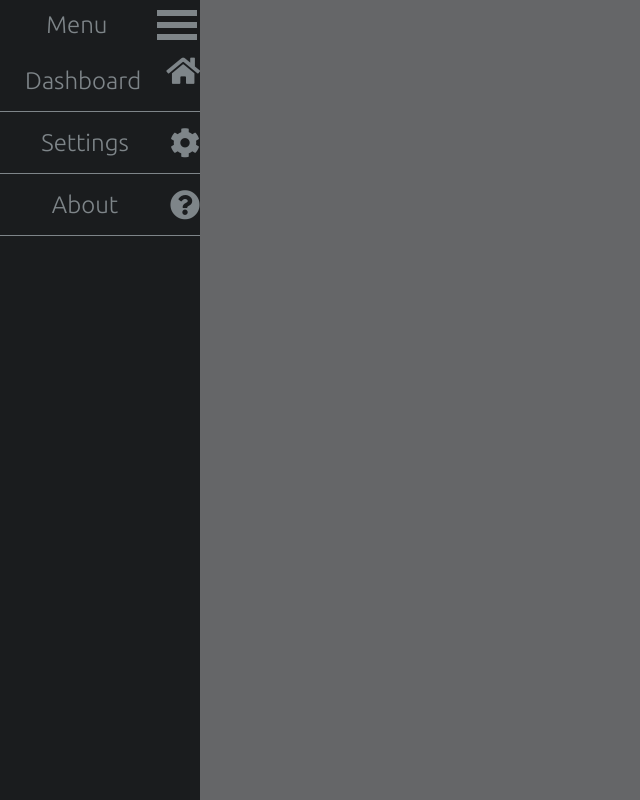
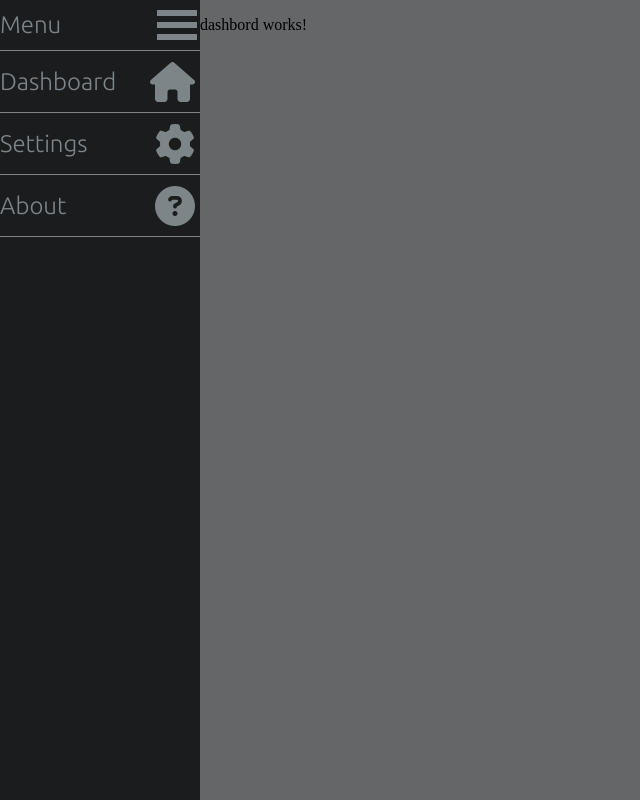
Before and after one commit to RunningAroundInCircles/HomeAutomation, an Angular app: page /dashbord in a window 1280 px wide. Shown: the whole page, without its empty margins (0-640 px from the left). Built offline with nearby package versions, Linux system fonts and the light colour scheme.

Commit message:
Updated varius layout elements
Problem with menu, that needs to get fixed,  work in progress.

```diff
--- a/src/app/app.component.css
+++ b/src/app/app.component.css
@@ -18,7 +18,6 @@ nav
 {
     display: flex;
     flex-flow: column nowrap;
-    text-align: center;
     overflow: hidden;
 }
 
@@ -35,6 +34,7 @@ nav
     align-items: center;
     height: 61px;
     margin: 0;
+    cursor: pointer;
     border-bottom: 1px solid #7e8589;
 }
 
@@ -48,33 +48,52 @@ nav
     margin: 0;
 }
 
-.navItem div
+
+.icon
 {
     display: flex;
-    flex: 1 0 0;
-    height: 50px;
-    width: 50px;
+    flex: 0 0 1;
+
 }
 
-.navItem span
+.icon i
 {
-    font-size: 30px;
+    font-size: 40px;
+    margin-right: 5px;
     color: #7e8589;
-    margin: 0;
 }
 
 .navItem:hover
 {
+    background-color: #47494c;
     color: #c66a19;
-    background-color: #47494c;
 }
 
-.navItem.active
+/* .navItem:hover a
+{
+    color: #c66a19;
+}
+
+.navItem:hover i
+{
+    color: #c66a19;
+} */
+
+
+.navItem:active
 {
     background-color: #47494c;
+
+}
+.navItem:active
+{
     color: #19c63e;
 }
 
+.navItem i.active
+{
+    color: #19c63e;
+}
 
 .menuTextBtn
 {
--- a/src/app/app.component.html
+++ b/src/app/app.component.html
@@ -1,6 +1,6 @@
 <!--  -->
 <main>
-    <nav>
+    <nav> <!-- Navigation skal laves helt om i forhold til at fungere ordenligt -->
         <div class="navList">
             <div class="menuTextBtn">
                 <h5>Menu</h5>
@@ -10,22 +10,29 @@
                     <div></div>
                 </div>
             </div>
-            <div class="navItem">
-                <a class="dashBoardBtn" href="#">Dashboard</a>
-                <div class="icon"> <!--Mangler arbejde-->
-                    <span class="fas fa-home"></span>
+            <div class="dashBordBtn navItem">
+                <a routerLink="/dashbord" routerLinkActive="active">Dashboard</a>
+                <div class="icon">
+                    <i class="fa fa-home"></i>
                 </div>
             </div>
             <div class="navItem">
-                <a class="" href="#">Settings</a>
-                <span class="fas fa-cog"></span>
+                <a routerLink="/settings" routerLinkActive="active">Settings</a>
+                <div class="icon">
+                    <i class="fa fa-cog"></i>
+                </div>
             </div>
             <div class="navItem">
-                <a class="" href="#">About</a>
-                <span class="fas fa-question-circle"></span>
+                <a>About</a>
+                <div class="icon">
+                    <i class="fa fa-question-circle"></i>
+                </div>
             </div>
         </div>
     </nav>
 
+    <div>
+        <router-outlet></router-outlet>
+    </div>
 
 </main>
--- a/src/app/app.module.ts
+++ b/src/app/app.module.ts
@@ -1,5 +1,7 @@
 import { BrowserModule } from '@angular/platform-browser';
+import { BrowserAnimationsModule } from '@angular/platform-browser/animations';
 import { NgModule } from '@angular/core';
+import { FormsModule, ReactiveFormsModule } from '@angular/forms';
 import { HttpModule } from '@angular/http';
 import { AppRouterModule } from './app-router/app-router.module';
 
@@ -17,6 +19,9 @@ import { DashbordComponent } from './dashbord/dashbord.component';
   ],
   imports: [
     BrowserModule,
+    BrowserAnimationsModule,
+    FormsModule,
+    ReactiveFormsModule,
     HttpModule,
     AppRouterModule
   ],
--- a/src/index.html
+++ b/src/index.html
@@ -8,7 +8,7 @@
   <meta name="viewport" content="width=device-width, initial-scale=1">
   <link rel="icon" type="image/x-icon" href="favicon.ico">
   <link href="https://fonts.googleapis.com/css?family=Ubuntu:300,700" rel="stylesheet">
-  <link href="https://use.fontawesome.com/releases/v5.0.6/css/all.css" rel="stylesheet">
+  <script src="https://use.fontawesome.com/b5d67d34e1.js"></script>
 </head>
 <body>
   <app-root>Loading...</app-root>
```
Also changed, not shown: src/app/app-router/app-router.module.ts (+6 -2 lines).
